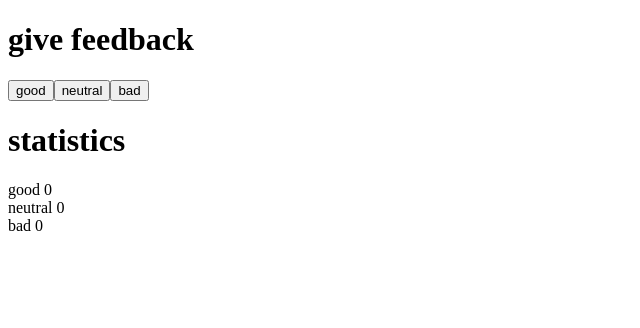
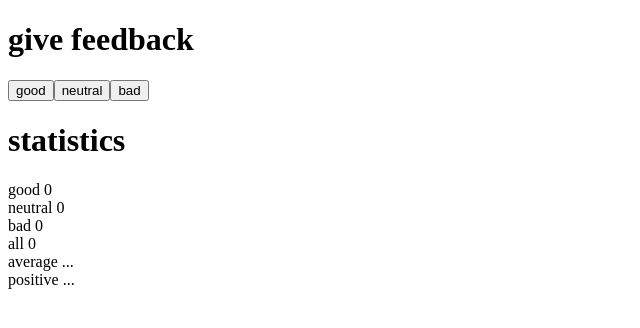
Before and after one commit to nnicolivera/Full-Stack-Open, a React (Create React App) app in the folder part1/unicafe/: page / in a window 1280 px wide. Shown: the top 328 px of the page, without its empty margins (0-640 px from the left). Built offline with nearby package versions, Linux system fonts and the light colour scheme.

Commit message:
unicafe step2 complete

```diff
--- a/part1/unicafe/src/App.js
+++ b/part1/unicafe/src/App.js
@@ -25,6 +25,18 @@ const App = () => {
     return handler
   }
 
+  const all = () => {
+    return good + neutral + bad
+  }
+
+  const average = () => {
+    return (good - bad) / all()
+  }
+
+  const positive = () => {
+    return Math.trunc((good / all()) * 100)
+  }
+
   return (
     <>
       <h1>give feedback</h1>
@@ -35,6 +47,18 @@ const App = () => {
       <Statistics category="good" value={good} />
       <Statistics category="neutral" value={neutral} />
       <Statistics category="bad" value={bad} />
+      <Statistics category="all" value={all()} />
+      {good == 0 && bad == 0 && neutral == 0 ?
+        <>
+          <Statistics category="average" value="..." />
+          <Statistics category="positive" value="..." />
+        </>
+        :
+        <>
+          <Statistics category="average" value={average()} />
+          <Statistics category="positive" value={positive()} />
+        </>
+      }
     </>
   )
 }
```
